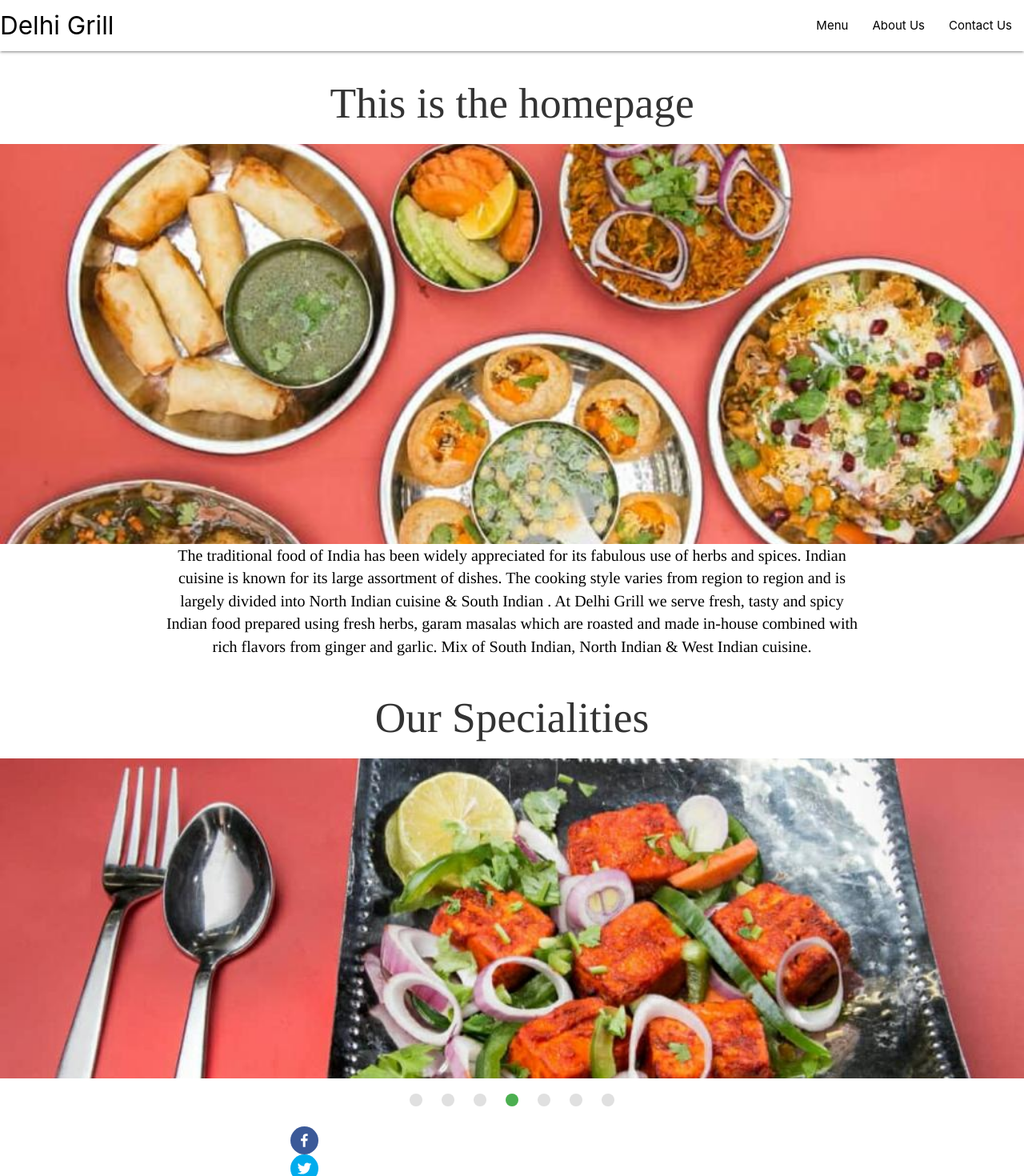
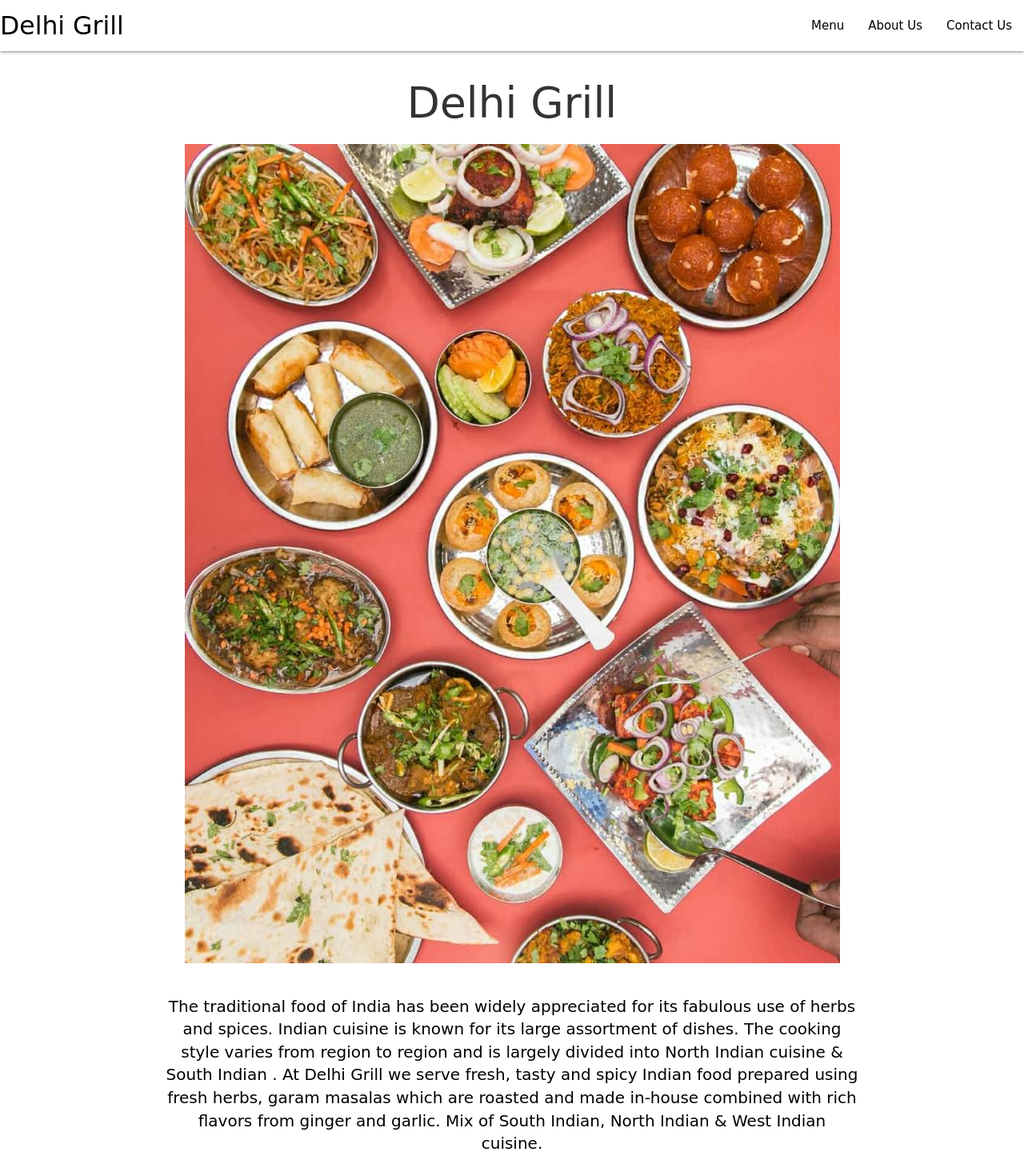
Before and after one commit to aryanmediratta/basic-react-website, a React (Create React App) app in the folder Desktop/WebDev/storewebsite/: page / in a window 1280 px wide. Shown: the top 1470 px of the page at 80% size. Built offline with nearby package versions, Linux system fonts and the light colour scheme.

Commit message:
many changes

```diff
--- a/Desktop/WebDev/storewebsite/public/index.html
+++ b/Desktop/WebDev/storewebsite/public/index.html
@@ -27,7 +27,7 @@
       work correctly both with client-side routing and a non-root public URL.
       Learn how to configure a non-root public URL by running `npm run build`.
     -->
-    <title>React App</title>
+    <title>Delhi Grill</title>
   </head>
   <body>
     <noscript>You need to enable JavaScript to run this app.</noscript>
--- a/Desktop/WebDev/storewebsite/src/components/Header.js
+++ b/Desktop/WebDev/storewebsite/src/components/Header.js
@@ -21,12 +21,16 @@ document.addEventListener('DOMContentLoaded', function() {
 			<Fragment>
 			 <nav>
     <div class="nav-wrapper white" >
-      <a href="/" class="brand-logo" style={{color:'black'}}>Delhi Grill</a>
+      <a href="/" class="brand-logo" style={{color:'black',
+  fontFamily : 'Comic Sans MS'}}>Delhi Grill</a>
       <a href="#" data-target="mobile-demo" class="sidenav-trigger" style={{color:'black'}}><i class="material-icons">menu</i></a>
       <ul class="right hide-on-med-and-down" >
-        <li><a href="/menu" style={{color:'black'}}>Menu</a></li>
-        <li><a href="/about" style={{color:'black'}}>About Us</a></li>
-        <li><a href="/contact" style={{color:'black'}}>Contact Us</a></li>
+        <li><a href="/menu" style={{color:'black',
+  fontFamily : 'Comic Sans MS'}}>Menu</a></li>
+        <li><a href="/about" style={{color:'black',
+  fontFamily : 'Comic Sans MS'}}>About Us</a></li>
+        <li><a href="/contact" style={{color:'black',
+  fontFamily : 'Comic Sans MS'}}>Contact Us</a></li>
       </ul>
     </div>
   </nav>
--- a/Desktop/WebDev/storewebsite/src/index.css
+++ b/Desktop/WebDev/storewebsite/src/index.css
@@ -18,7 +18,7 @@ img {
   margin-right: auto;
 }
 p {
-  font-family: Times;
+  font-family: Comic Sans MS;
   font-size: 18px;
 }
 body {
@@ -31,6 +31,6 @@ body {
     flex: 1 0 auto;
   }
 table td{
-  font-family: Times;
+  font-family: Comic Sans MS;
   font-size: 15px;
 }
--- a/Desktop/WebDev/storewebsite/src/pages/About.js
+++ b/Desktop/WebDev/storewebsite/src/pages/About.js
@@ -6,11 +6,11 @@ import Footer from '../components/Footer'
 
 const h2s = {
 	textAlign : 'center',
-	fontFamily : 'Times',
+	fontFamily : 'Comic Sans MS',
 }
 
 const h1s = {
-	fontFamily : 'Times',
+	fontFamily : 'Comic Sans MS',
 }
 
 class About extends Component {
--- a/Desktop/WebDev/storewebsite/src/pages/Contact.js
+++ b/Desktop/WebDev/storewebsite/src/pages/Contact.js
@@ -8,11 +8,11 @@ import Map from '../components/Map';
 
 const h2s = {
 	textAlign : 'center',
-	fontFamily : 'Times',
+	fontFamily : 'Comic Sans MS',
 }
 
 const h1s = {
-	fontFamily : 'Times',
+	fontFamily : 'Comic Sans MS',
 }
 
 class Contact extends Component {
--- a/Desktop/WebDev/storewebsite/src/pages/Home.js
+++ b/Desktop/WebDev/storewebsite/src/pages/Home.js
@@ -19,14 +19,18 @@ import M from 'materialize-css/dist/js/materialize.min.js';
 
 const h2s = {
 	textAlign : 'center',
-	fontFamily : 'Times',
+	fontFamily : 'Comic Sans MS',
 }
 
 const ps = {
 	color : 'black',
   textAlign : 'center',
-  fontFamily : 'Times',
+  fontFamily : 'Comic Sans MS',
   fontSize : '20px'
+}
+
+const imgS = {
+  width : '100%'
 }
 
 class Home extends Component {
@@ -53,11 +57,11 @@ class Home extends Component {
 		return(
 			<div>
 				<Header/>
-				<h2 style ={h2s}> This is the homepage </h2>
+				<h2 style ={h2s}> Delhi Grill </h2>
 
-				<div class="parallax-container">
-      <div class="parallax"><img src={allmenu} alt = "menu"/></div>
-    </div>
+      <img src={allmenu}  class="img-responsive" alt = "menu"/>
+      <br />
+      <br />
 
 				<div className = "container">
 
@@ -66,32 +70,35 @@ class Home extends Component {
 				</div>
 
 				<h2 style = {h2s}>Our Specialities </h2>
-
+        <div class = "container">
 				 <div class=" slider">
     <ul class="slides">
       <li>
-        <img src={golgappa} alt = "menu"/>
+        <img src={golgappa} class="img-responsive" alt = "menu"/>
       </li>
       <li>
-        <img src={kebab} alt = "menu"/>
+        <img src={kebab} class="img-responsive" alt = "menu"/>
       </li>
       <li>
-        <img src={rice} alt = "menu"/>
+        <img src={rice} class="img-responsive" alt = "menu"/>
       </li>
       <li>
-        <img src={paneer} alt = "menu"/>
+        <img src={paneer} class="img-responsive" alt = "menu"/>
       </li>
       <li>
-        <img src={dish} alt = "menu"/>
+        <img src={dish} class="img-responsive" alt = "menu"/>
       </li>
       <li>
-        <img src={kulfi} alt = "menu"/>
+        <img src={kulfi} class="img-responsive" alt = "menu"/>
       </li>
       <li>
-        <img src={chinese} alt = "menu"/>
+        <img src={chinese} class="img-responsive" alt = "menu"/>
       </li>
     </ul>
   </div>
+</div>
+
+
   			<Footer />
 			</div>
 			);
--- a/Desktop/WebDev/storewebsite/src/pages/Menu.js
+++ b/Desktop/WebDev/storewebsite/src/pages/Menu.js
@@ -17,12 +17,12 @@ const stylo = {
 
 const h2s = {
 	textAlign : 'center',
-	fontFamily : 'Times',
+	fontFamily : 'Comic Sans MS',
 	fontWeight : 'bold'
 }
 
 const ths = {
-	fontFamily : 'Times',
+	fontFamily : 'Comic Sans MS',
 	fontWeight : 'bold',
 	fontSize : '16px'
 }
@@ -45,7 +45,7 @@ class Menu extends Component {
 			<div>
 			<Header/>
 			<div class = 'container'>
-			<h2 style = {h2s}> Our Delicate Menu </h2>
+			<h2 style = {h2s}> Our Menu </h2>
 			</div>
 
 
@@ -53,7 +53,8 @@ class Menu extends Component {
 				<div class = "container1">
 				<div class="row">
 				<div class="col-sm-6 col-md-6 col-lg-6">
-				<table>
+				<div class="table-responsive">
+				<table class="table table-hover">
 					<tr>
 						<td></td>
 						<td style = {ths}>KAROL BAGH KI CHAT-STARTER</td>
@@ -266,6 +267,8 @@ class Menu extends Component {
 					</tr>
 					</table>
 					</div>
+					</div>
+
 
 
 
```
